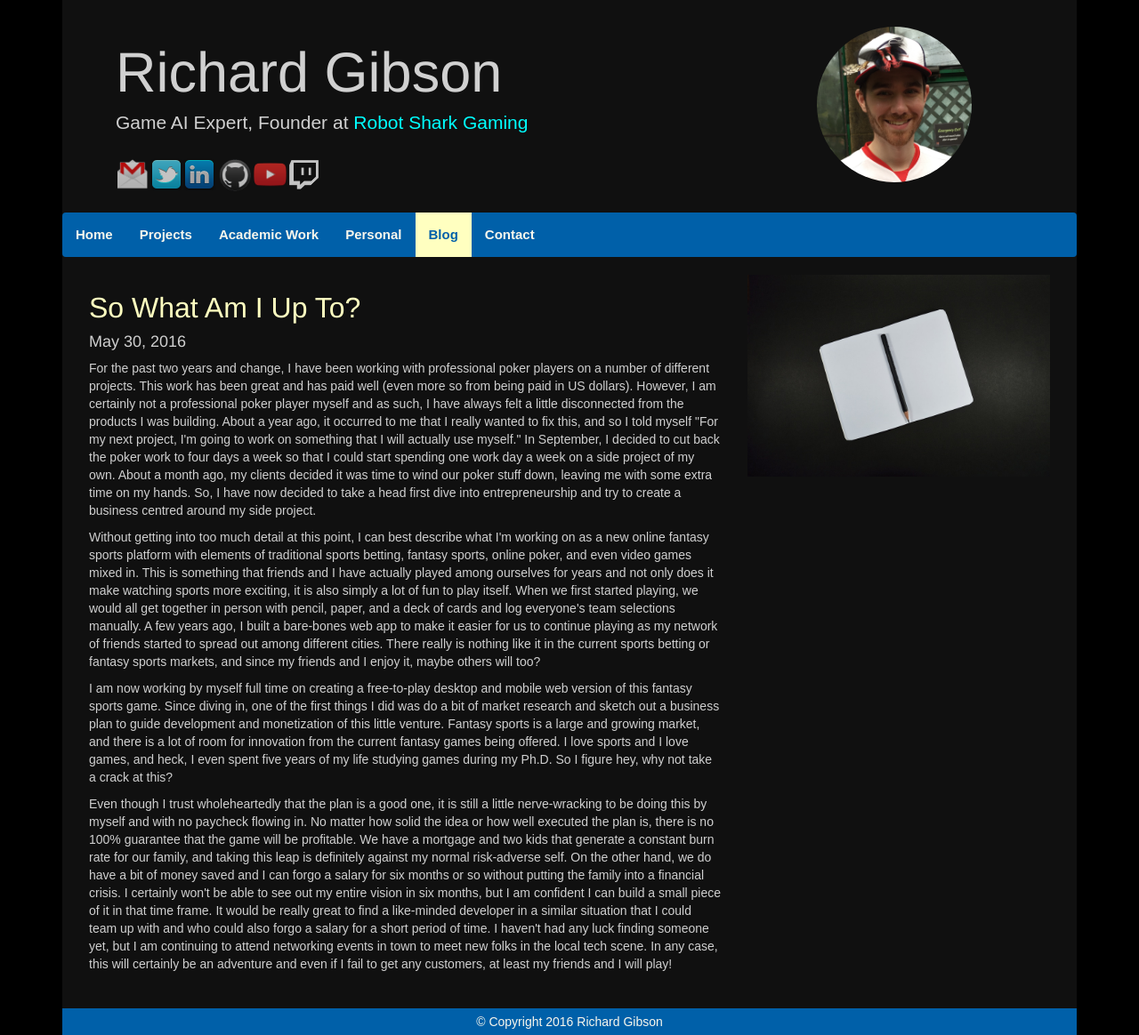
After one commit to rggibson/personal-webpage, a Python web app: template templates/blog.html in a window 1280 px wide. The commit adds this page. Shown: the whole page at 89% size. Run offline with Jinja, Linux system fonts and the light colour scheme; the template is opened without the code that fills it, so the values that code supplies are empty.

Commit message:
Added blog

```diff
--- a/templates/base.html
+++ b/templates/base.html
@@ -99,6 +99,7 @@
       <li id="nav-projects"><a href="/projects">Projects</a></li>
       <li id="nav-work"><a href="/work">Academic Work</a></li>
       <li id="nav-personal"><a href="/personal">Personal</a></li>
+      <li id="nav-blog"><a href="/blog">Blog</a></li>
       <li id="nav-contact"><a href="/contact">Contact</a></li>
     </ul>
   </div>
--- /dev/null
+++ b/templates/blog.html
@@ -0,0 +1,58 @@
+{% extends "base.html" %}
+
+{% block content %}
+
+<script type="text/javascript">
+  document.getElementById("nav-blog").setAttribute("class", "active");
+</script>
+
+<div class="row">
+  <div class="col-xs-12 col-md-4 col-md-push-8" align="center">
+    <img src="/static/images/blog-05-30-2016.jpeg" alt="StockPhoto"
+	 class="img-responsive">
+  </div>
+
+  <div class="col-xs-12 col-md-8 col-md-pull-4">
+    <h2>So What Am I Up To?</h2>
+    <h4>May 30, 2016</h4>
+
+    <p>
+      For the past two years and change, I have been working with professional poker players on a number of different projects.
+      This work has been great and has paid well (even more so from being paid in US dollars).
+      However, I am certainly not a professional poker player myself and as such, I have always felt a little disconnected from the products I was building.
+      About a year ago, it occurred to me that I really wanted to fix this, and so I told myself "For my next project, I'm going to work on something that I will actually use myself."
+      In September, I decided to cut back the poker work to four days a week so that I could start spending one work day a week on a side project of my own.
+      About a month ago, my clients decided it was time to wind our poker stuff down, leaving me with some extra time on my hands.
+      So, I have now decided to take a head first dive into entrepreneurship and try to create a business centred around my side project.
+    </p>
+
+    <p>
+      Without getting into too much detail at this point, I can best describe what I'm working on as a new online fantasy sports platform with elements of traditional sports betting, fantasy sports, online poker, and even video games mixed in.
+      This is something that friends and I have actually played among ourselves for years and not only does it make watching sports more exciting, it is also simply a lot of fun to play itself.
+      When we first started playing, we would all get together in person with pencil, paper, and a deck of cards and log everyone's team selections manually.
+      A few years ago, I built a bare-bones web app to make it easier for us to continue playing as my network of friends started to spread out among different cities.
+      There really is nothing like it in the current sports betting or fantasy sports markets, and since my friends and I enjoy it, maybe others will too?
+    </p>
+
+    <p>
+      I am now working by myself full time on creating a free-to-play desktop and mobile web version of this fantasy sports game.
+      Since diving in, one of the first things I did was do a bit of market research and sketch out a business plan to guide development and monetization of this little venture.
+      Fantasy sports is a large and growing market, and there is a lot of room for innovation from the current fantasy games being offered.
+      I love sports and I love games, and heck, I even spent five years of my life studying games during my Ph.D.
+      So I figure hey, why not take a crack at this?
+    </p>
+
+    <p>
+      Even though I trust wholeheartedly that the plan is a good one, it is still a little nerve-wracking to be doing this by myself and with no paycheck flowing in.
+      No matter how solid the idea or how well executed the plan is, there is no 100% guarantee that the game will be profitable.
+      We have a mortgage and two kids that generate a constant burn rate for our family, and taking this leap is definitely against my normal risk-adverse self.
+      On the other hand, we do have a bit of money saved and I can forgo a salary for six months or so without putting the family into a financial crisis.
+      I certainly won't be able to see out my entire vision in six months, but I am confident I can build a small piece of it in that time frame.
+      It would be really great to find a like-minded developer in a similar situation that I could team up with and who could also forgo a salary for a short period of time.
+      I haven't had any luck finding someone yet, but I am continuing to attend networking events in town to meet new folks in the local tech scene.
+      In any case, this will certainly be an adventure and even if I fail to get any customers, at least my friends and I will play!
+    </p>
+  </div>
+</div>
+
+{% endblock %}
```
Also changed, not shown: static/images/blog-05-30-2016.jpeg (added).
